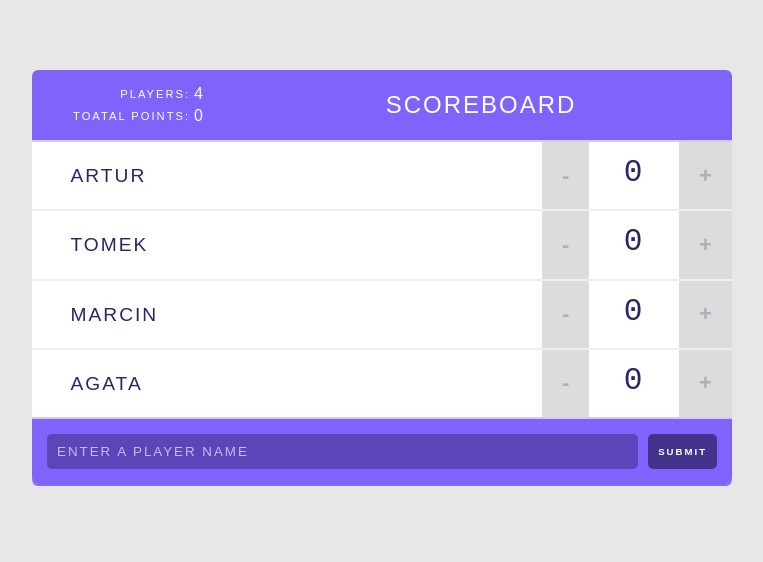
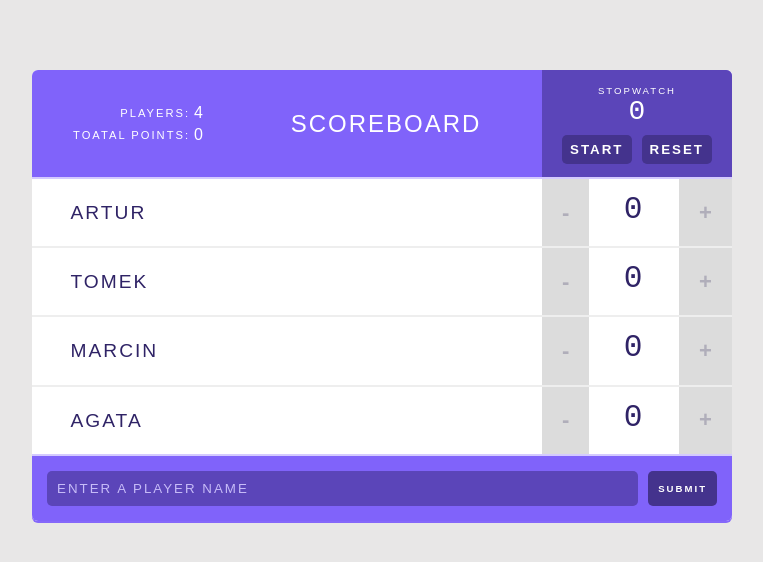
Before and after one commit to MagdaMie/scoreboard, a React (Vite) app in the folder scoreboard/: page / in a window 1280 px wide. Shown: the top 562 px of the page, without its empty margins (258-1021 px from the left). Built offline with nearby package versions, Linux system fonts and the light colour scheme.

Commit message:
added stopwatch

```diff
--- a/scoreboard/src/components/App.jsx
+++ b/scoreboard/src/components/App.jsx
@@ -3,6 +3,7 @@ import { useState } from "react";
 import Header from "./Header";
 import Player from "./Player";
 import AddPlayerForm from "./AddPlayerForm";
+
 
 
 const App = () => {
--- a/scoreboard/src/components/Header.jsx
+++ b/scoreboard/src/components/Header.jsx
@@ -1,10 +1,15 @@
 import Stats from "./Stats";
+import Stopwatch from "./StopWach";
+
 const Header = (props) => {
   return (
     <header>
       <Stats
       players={props.players}/>
       <h1>{props.title}</h1>
+
+
+      <Stopwatch />
     </header>
   );
 }
--- /dev/null
+++ b/scoreboard/src/components/StopWach.jsx
@@ -0,0 +1,26 @@
+import { useState, useEffect } from "react"
+
+const Stopwatch = () => {
+    const[isRunning, setIsRunning] = useState(false)
+    const [elapsedTime, setElapsedTime] = useState(0)
+
+    useEffect(() => {
+        let id;
+        if(isRunning) {
+            id = setInterval(() => setElapsedTime(prevTime => prevTime + 1), 1000)
+        }
+        return () => clearInterval(id);
+    }, [isRunning])
+
+    return (
+        <div className="stopwatch">
+            <h2>Stopwatch</h2>
+            <span className="stopwatch-time">{elapsedTime}</span>
+            <button onClick={() => setIsRunning((prevValue) => !prevValue)}>
+                {isRunning? 'Stop' : 'Start'}</button>
+            <button onClick={() => setElapsedTime(0)}>Reset</button>
+        </div>
+    )
+}
+
+export default Stopwatch
```
